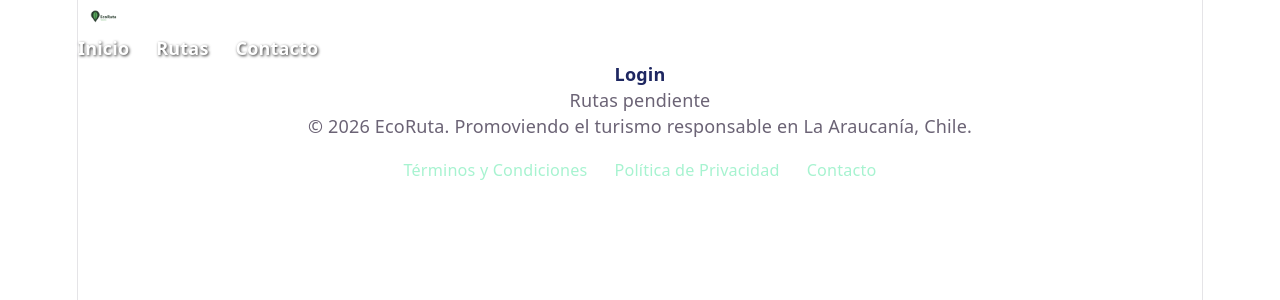
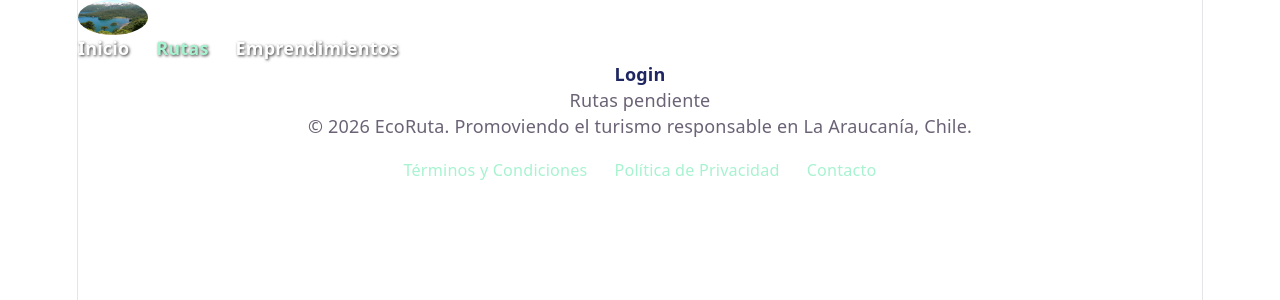
Before and after one commit to sub-dll/Web-Frontend-EcoRuta, a React app in the folder app/: page /#/rutas in a window 1280 px wide. Shown: the top 300 px of the page. Built offline with nearby package versions, Linux system fonts and the light colour scheme; the HTML template or start-up script is replaced by a standard one.

Commit message:
Encargo A - menu de navegacion y pagina 404

```diff
--- a/app/src/components/Encabezado.jsx
+++ b/app/src/components/Encabezado.jsx
@@ -1,15 +1,20 @@
-// Paso 4: Importamos la imagen del logo directamente desde la carpeta assets
-import logoImg from "../assets/EcoRuta_Logo.png";
+import { NavLink } from "react-router";
+// Asegúrate de que el nombre de tu imagen sea el correcto
+import logoImg from "../assets/imagen-ejemplo.jpg";
 
-export default function Encabezado({ enlaces, paginaActual }) {
+export default function Encabezado() {
+  // Los enlaces ahora viven aquí adentro, como pide el laboratorio
+  const enlacesMenu = [
+    { texto: "Inicio", ruta: "/" },
+    { texto: "Rutas", ruta: "/rutas" },
+    { texto: "Emprendimientos", ruta: "/emprendimientos" }
+  ];
+
   return (
-    // Se usa className en lugar de class
     <header className="header-glass glass-panel">
 
-      {/* El profe pide que el h1 de la página vaya solo en el Encabezado */}
       <h1 style={{ margin: 0, display: "flex", alignItems: "center" }}>
         <div className="logo">
-          {/* La imagen usa la variable logoImg que importamos arriba */}
           <img
             src={logoImg}
             alt="Logotipo de EcoRuta"
@@ -21,17 +26,22 @@ export default function Encabezado({ enlaces, paginaActual }) {
       <nav aria-label="Navegación principal">
         <ul style={{ display: "flex", flexDirection: "row", gap: "1.5rem", listStyle: "none", margin: 0, padding: 0 }}>
 
-          {/* Encargo A: Usamos .map para recorrer el arreglo de enlaces */}
-          {enlaces.map((enlace) => (
-            <li key={enlace}>
-              <a
-                href="#"
-                // Si el enlace coincide con la paginaActual, le ponemos la clase "activo"
-                className={enlace === paginaActual ? "activo" : ""}
-                style={{ color: "#ffffff", textDecoration: "none", fontWeight: "bold", textShadow: "1px 1px 3px rgba(0,0,0,0.8)" }}
+          {enlacesMenu.map((enlace) => (
+            <li key={enlace.ruta}>
+              {/* Reemplazamos <a> por NavLink */}
+              <NavLink
+                to={enlace.ruta}
+                end={enlace.ruta === "/"}
+                className={({ isActive }) => (isActive ? "activo" : "")}
+                style={({ isActive }) => ({
+                  color: isActive ? "#a7f3d0" : "#ffffff", // Verde si está activo, blanco si no
+                  textDecoration: "none",
+                  fontWeight: "bold",
+                  textShadow: "1px 1px 3px rgba(0,0,0,0.8)"
+                })}
               >
-                {enlace}
-              </a>
+                {enlace.texto}
+              </NavLink>
             </li>
           ))}
 
@@ -39,8 +49,9 @@ export default function Encabezado({ enlaces, paginaActual }) {
       </nav>
 
       <div className="user-actions" style={{ width: "auto" }}>
-        <a
-          href="#"
+        {/* El login también usa NavLink */}
+        <NavLink
+          to="/login"
           style={{
             backgroundColor: "#ffffff",
             color: "#1E2761",
@@ -51,7 +62,7 @@ export default function Encabezado({ enlaces, paginaActual }) {
           }}
         >
           Login
-        </a>
+        </NavLink>
       </div>
     </header>
   );
--- a/app/src/paginas/NoEncontrada.jsx
+++ b/app/src/paginas/NoEncontrada.jsx
@@ -1 +1,20 @@
-export default function NoEncontrada() { return <p className="lista">NoEncontrada pendiente</p>; }
+import { Link } from "react-router";
+
+export default function NoEncontrada() {
+  return (
+    <div style={{ textAlign: "center", padding: "10vh 2rem", color: "white" }}>
+      <h2 style={{ fontSize: "4rem", marginBottom: "1rem", color: "#a7f3d0" }}>404</h2>
+      <p style={{ fontSize: "1.2rem", marginBottom: "2rem", textShadow: "1px 1px 3px rgba(0,0,0,0.8)" }}>
+        Ups, te perdiste en el bosque. La ruta que buscas no existe.
+      </p>
+
+      <Link
+        to="/"
+        className="btn-whatsapp"
+        style={{ display: "inline-block", width: "auto", textDecoration: "none" }}
+      >
+        Volver al Inicio
+      </Link>
+    </div>
+  );
+}
```
Also changed, not shown: 1 other file (tests, documents, lock files or other folders).
